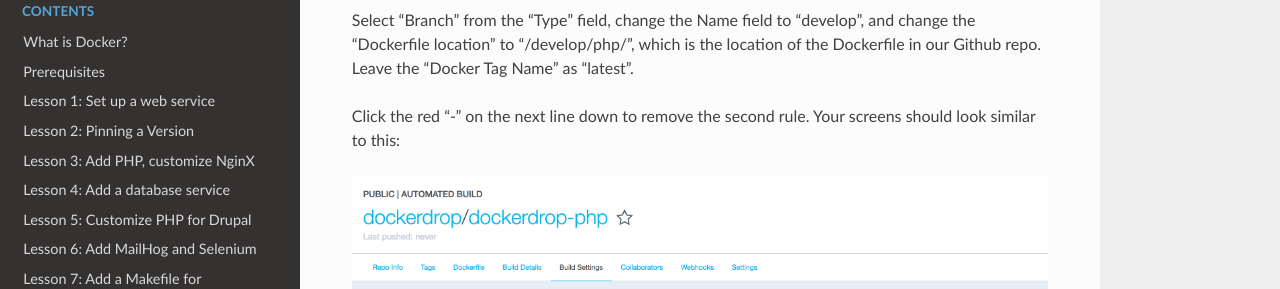
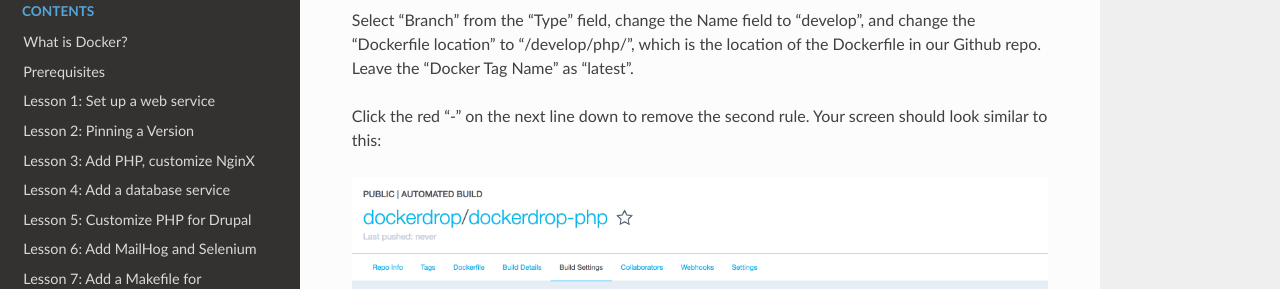
Before and after one commit to codementality/docker-for-drupal-development, a Sphinx documentation site: the page built from docs/lessonnine.rst, in a window 1280 px wide and 900 px high, scrolled down 3700 px. Shown: the part 151-440 px from the top of the window. Built offline with Sphinx 7.4.7 and the Read the Docs theme 2.0.0, drawn with Linux system fonts in a browser that asks for light colours.

Commit message:
Tweaking lessons nine and ten

```diff
--- a/docs/lessonnine.rst
+++ b/docs/lessonnine.rst
@@ -51,7 +51,7 @@
 
 Select "Branch" from the "Type" field, change the Name field to "develop", and change the "Dockerfile location" to "/develop/php/", which is the location of the Dockerfile in our Github repo.  Leave the "Docker Tag Name" as "latest".
 
-Click the red "-" on the next line down to remove the second rule.  Your screens should look similar to this:
+Click the red "-" on the next line down to remove the second rule.  Your screen should look similar to this:
 
 .. image:: images/lesson9-step2-ill2.png
 
--- a/docs/lessonten.rst
+++ b/docs/lessonten.rst
@@ -66,7 +66,7 @@
 
 .. image:: images/lesson10-step1-ill1.png
 
-If your Github account is linked to multiple organizations, you will see them listed on the left, below your name.  Select the organization where your Github project repo  is located.  Page down until you find the "dockerdrop" project.  Toggle the switch to turn it "green" wiht a checkbox.  This activates your project on Travis.
+If your Github account is linked to multiple organizations, you will see them listed on the left, below your name.  Select the organization where your Github project repo  is located.  Page down until you find the "dockerdrop" project.  Toggle the switch to turn it "green" with a checkbox.  This activates your project on Travis.
 
 .. image:: images/lesson10-step1-ill1.png
 
```
